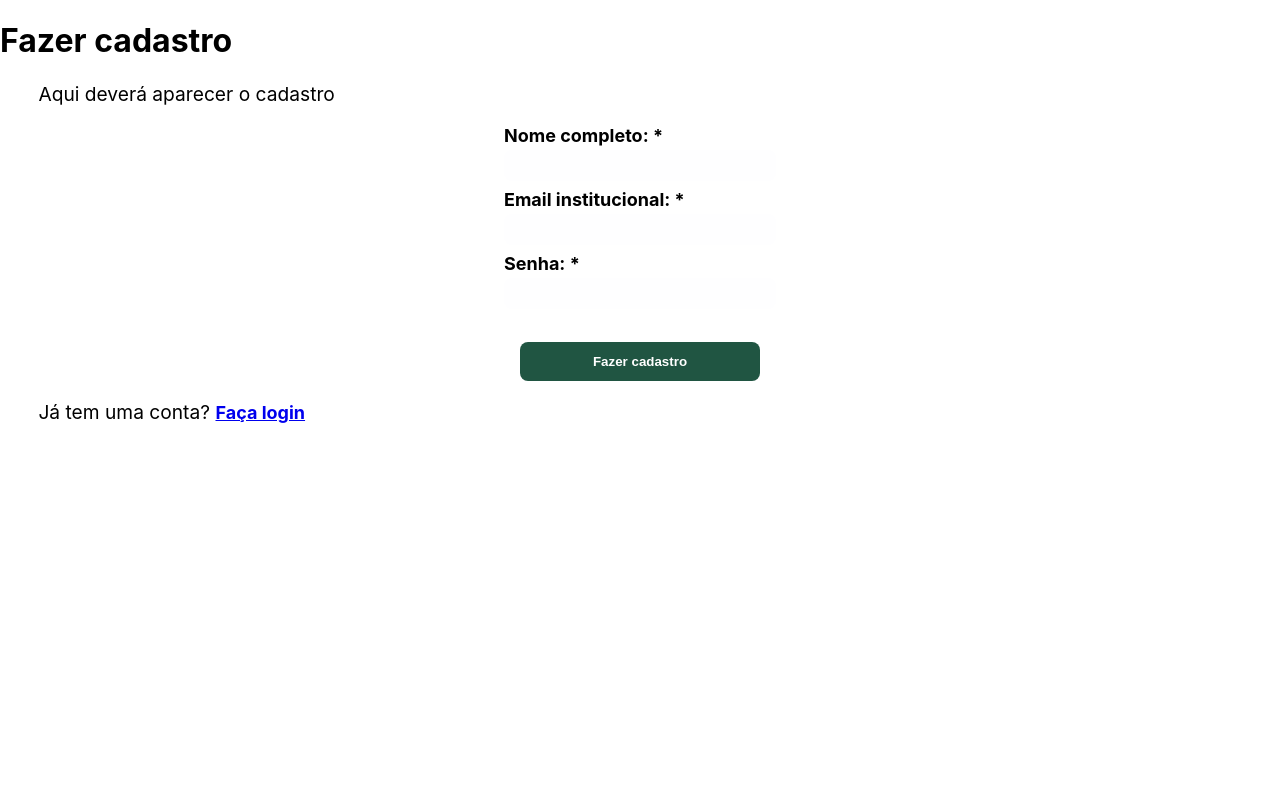
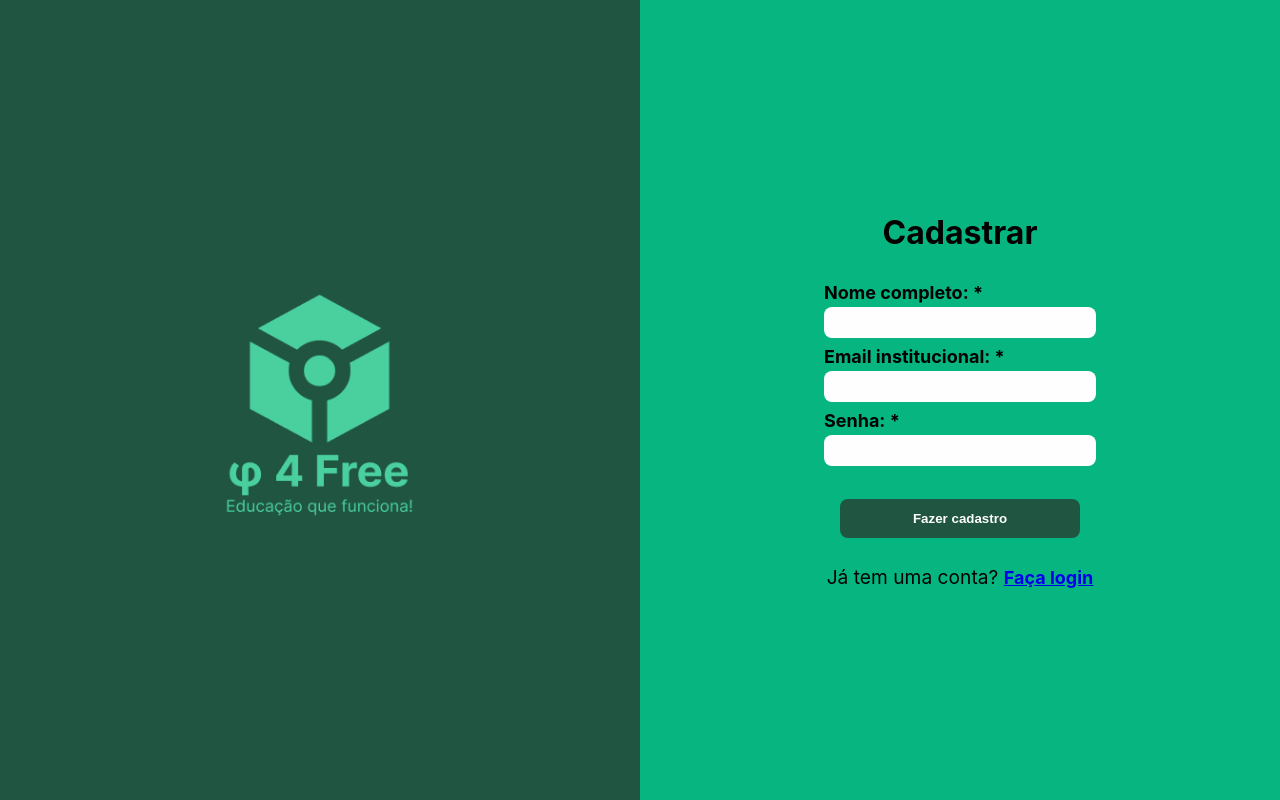
Before and after one commit to vinicius-vses/DW2A4-FRONT-END-Projeto, a React (Create React App) app: page /cadastro in a window 1280 px wide. Built offline with nearby package versions, Linux system fonts and the light colour scheme.

Commit message:
Cria tela de cadastro de usuário

```diff
--- a/src/pages/Cadastro.js
+++ b/src/pages/Cadastro.js
@@ -2,37 +2,37 @@ import Input from "../components/Input";
 import {Link, useNavigate} from "react-router-dom";
 import setLoginAttributes from "../components/Auth";
 
-// MOCK PARA TESTE DE ROUTES -> ESTE ARQUIVO DEVE SER AJUSTADO TANTO EM LAYOUT QUANTO FUNCIONAMENTO!
 function Cadastro() {
     const navigate = useNavigate();
 
     const onSubmit = e =>{
-        // CLARAMENTE PRECISAREMOS DE VALIDAÇÕES ANTES DE MANDAR PARA A HOME E CADASTRAR
         e.preventDefault();
         setLoginAttributes(true, 'Usuário de Teste, Jorge', 1)
         navigate('/');
     }
     return (
         <div>
-            <h1>Fazer cadastro</h1>
-            <p>Aqui deverá aparecer o cadastro</p>
+            <div className="grid-conectar">
+                <div className="imagem-conectar">
+                    <img src="/mainlogo.png" width='200vw' height='250vw'/>
+                </div>
+                <div className="formulario-conectar">
+                    <h1>Cadastrar</h1>
                     <form onSubmit={onSubmit}>
-
                         <Input
                             className="input-style"
-                    label="Nome completo:  *"
+                            label="Nome completo:   *"
                             type="text" id="nome-cadastro"
-                />
-
-                <Input
-                    className="input-style"
-                    label="Email institucional:  *"
-                    type="email" id="email-cadastro"
                         />
                         <Input
                             className="input-style"
-                    label="Senha:  *"
-                    type="password" id="pass-cadastro"
+                            label="Email institucional:   *"
+                            type="email" id="email-login"
+                        />
+                        <Input
+                            className="input-style"
+                            label="Senha:   *"
+                            type="password" id="pass-login"
                         />
                         <Input
                             className="input-style submit"
@@ -42,6 +42,8 @@ function Cadastro() {
                     </form>
                     <p>Já tem uma conta? <Link to="/login">Faça login</Link></p>
                 </div>
+            </div>
+        </div>
     )
 }
 
```
Lines whose indentation alone changed are shown as unchanged.
